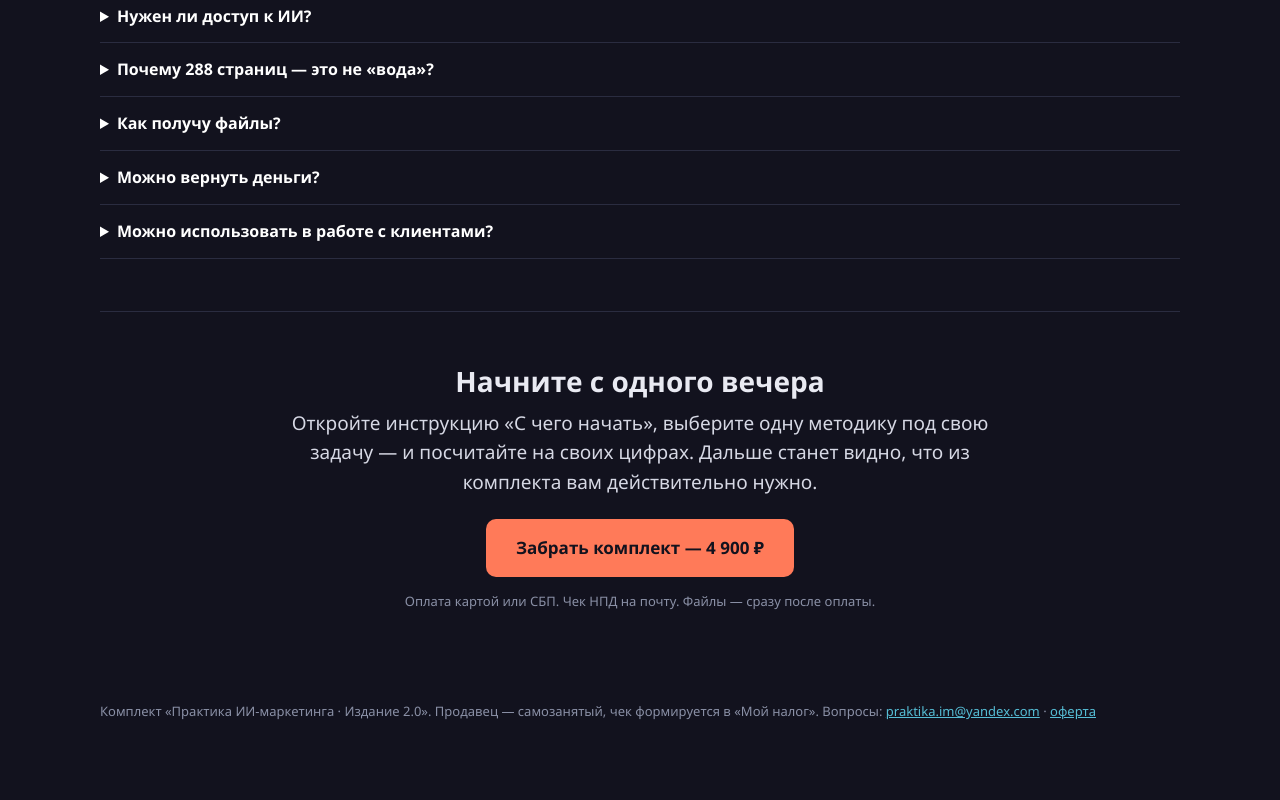
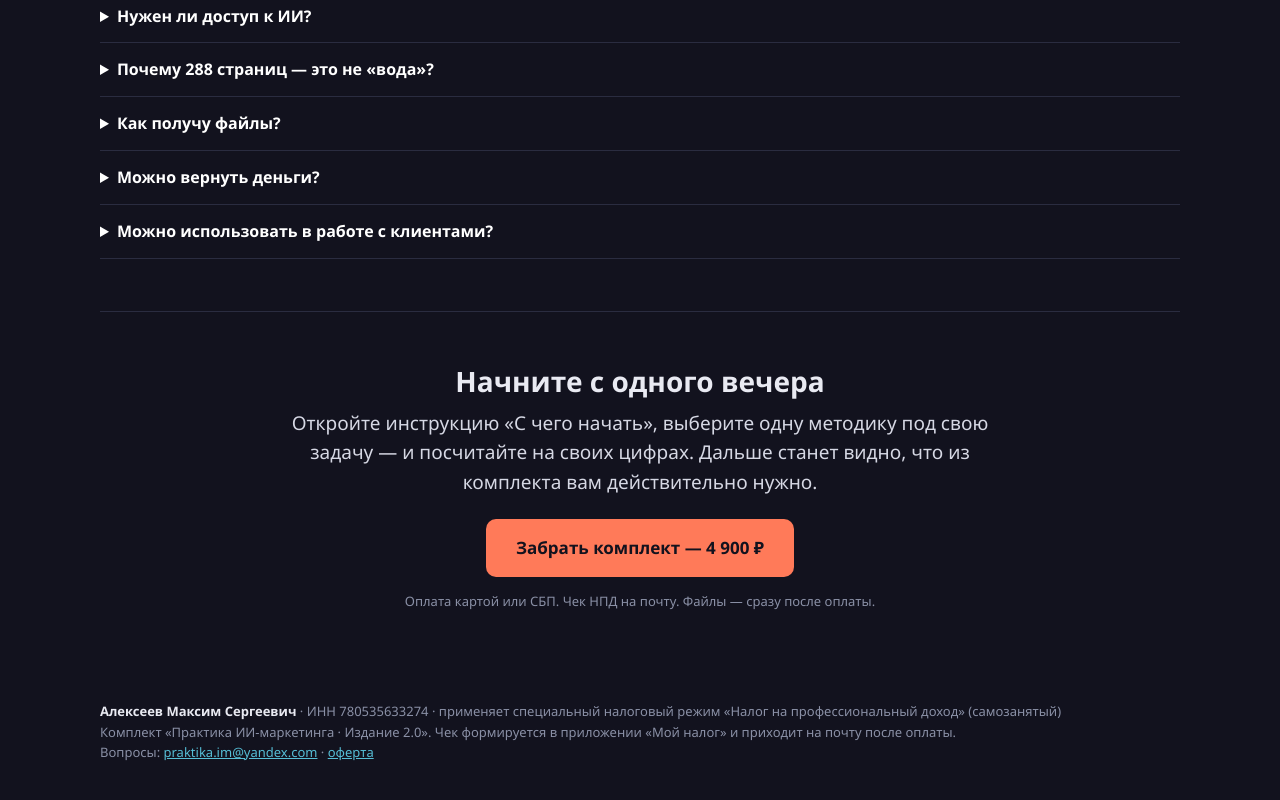
Before and after one commit to rallkololo-prog/praktika-kit, a plain HTML site: page index.html in a window 1280 px wide. Shown: the part 2907-3707 px from the top of the page. Drawn offline with Linux system fonts and the light colour scheme.

Commit message:
Add seller details (name, INN) to footer

```diff
--- a/index.html
+++ b/index.html
@@ -197,7 +197,8 @@
     </div>
 
     <div class="foot">
-      Комплект «Практика ИИ-маркетинга · Издание 2.0». Продавец — самозанятый, чек формируется в «Мой налог».
+      <strong style="color:var(--text)">Алексеев Максим Сергеевич</strong> · ИНН 780535633274 · применяет специальный налоговый режим «Налог на профессиональный доход» (самозанятый)<br>
+      Комплект «Практика ИИ-маркетинга · Издание 2.0». Чек формируется в приложении «Мой налог» и приходит на почту после оплаты.<br>
       Вопросы: <a href="mailto:praktika.im@yandex.com" style="color:var(--cyan)">praktika.im@yandex.com</a> · <a href="https://rallkololo-prog.github.io/praktika-kit/offer.html" style="color:var(--cyan)">оферта</a>
     </div>
 
```
